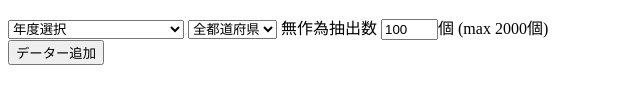
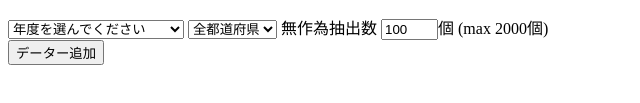
Before and after one commit to Tomopii/tomo_test, a plain HTML site: page employment/employment.html in a window 1280 px wide. Shown: the part 271-374 px from the top of the page, 0-640 px from the left. Drawn offline with Linux system fonts and the light colour scheme; a script that the page names is missing.

Commit message:
選んでください

```diff
--- a/employment/employment.html
+++ b/employment/employment.html
@@ -66,7 +66,7 @@
     <input type="button" id="submitButton1_1" onClick="make_table();" value="テーブル作成"> ※データーはクリアされます。
 </br></br>
     <select name="dataset" id="dataset">
-        <option value="0">年度選択</option>
+        <option value="0">年度を選んでください</option>
         <option value="ippan_1992shugyou_dataset">1992年 就業構造基本調査</option>
         <option value="ippan_1997shugyou_dataset">1997年 就業構造基本調査</option>
         <option value="ippan_2002shugyou_dataset">2002年 就業構造基本調査</option>
```
Also changed, not shown: barrel/barrel.html (+1 -1 lines).
